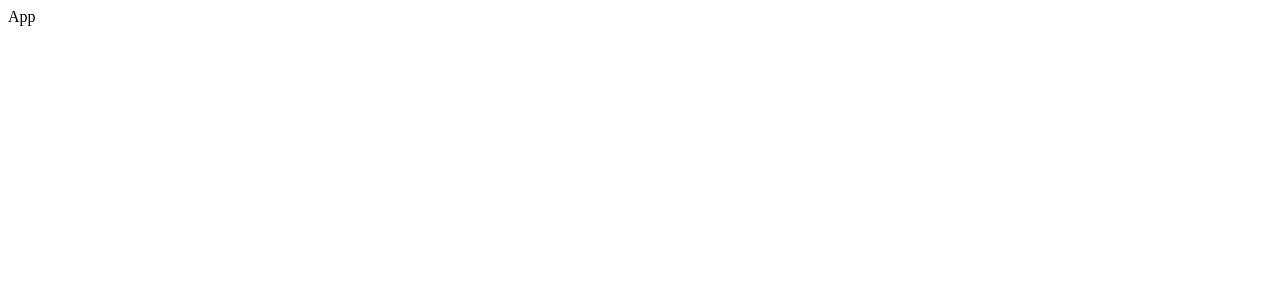
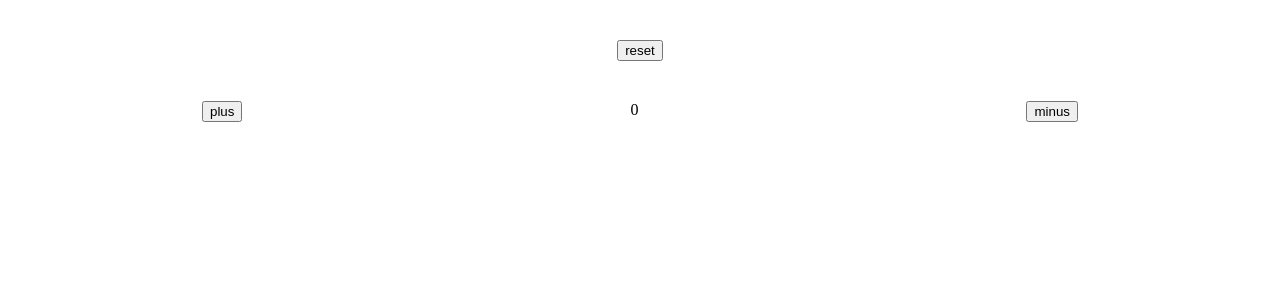
Before and after one commit to githubscientist/react-fsd61wde, a React (Vite) app: page / in a window 1280 px wide. Shown: the top 300 px of the page. Built offline with nearby package versions, Linux system fonts and the light colour scheme.

Commit message:
basic counter application

```diff
--- a/src/App.jsx
+++ b/src/App.jsx
@@ -1,6 +1,38 @@
+import { useState } from "react";
+
 const App = () => {
+
+  const [count, setCount] = useState(0);
+
+  const style = {
+    display: 'flex',
+    justifyContent: 'space-around',
+    marginTop: '40px'
+  }
+
+  const increase = () => {
+    setCount(count + 1);
+  }
+
+  const decrease = () => {
+    setCount(count - 1);
+  }
+
+  const reset = () => {
+    setCount(0);
+  }
+
   return (
-    <div>App</div>
+    <div>
+      <div style={style}>
+        <button onClick={reset}>reset</button>
+      </div>
+      <div style={style}>
+        <button onClick={increase}>plus</button>
+        <div>{ count }</div>
+        <button onClick={decrease}>minus</button>
+      </div>
+    </div>
   )
 }
 
```
